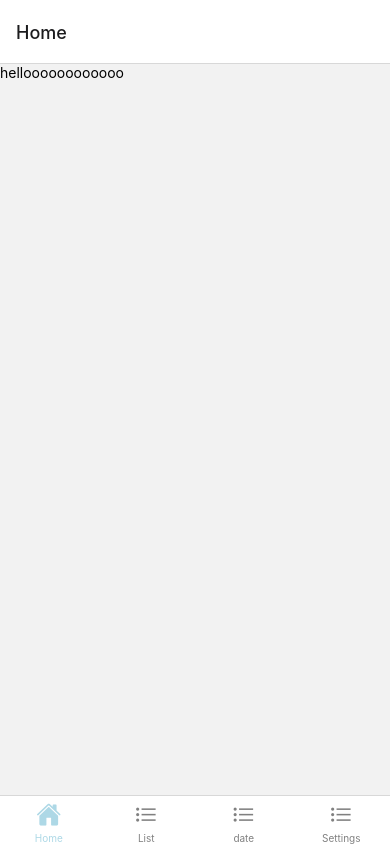
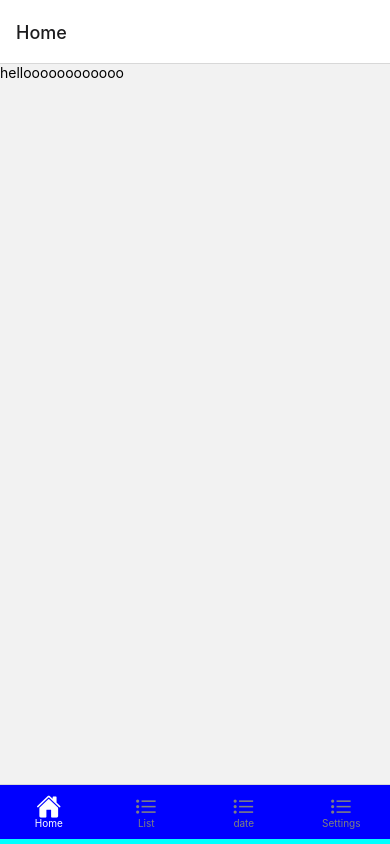
Before and after one commit to Chelmid/React-native-cards, a React Native app: screen /Home in a window 390 px wide. Built offline with nearby package versions, Linux system fonts and the light colour scheme; what expo-web-browser would draw is missing.

Commit message:
personnalisation menubar

```diff
--- a/client/screens/MenuBar.js
+++ b/client/screens/MenuBar.js
@@ -15,16 +15,12 @@ const Tab = createBottomTabNavigator();
 
 export default function MenuBar() {
 
-  const selectionIcon = () => {
-
-  }
-
   return (
-    <Tab.Navigator style={styles.MenuBar}
+    <Tab.Navigator
+     tabBarColor={{ backgroundColor: '#694fad' }}
       screenOptions={({ route }) => ({
           tabBarIcon: ({ focused, color, size }) => {
 
-            selectionIcon()
             let iconName;
 
             if (route.name === 'Home') {
@@ -38,27 +34,47 @@ export default function MenuBar() {
             }
 
             // You can return any component that you like here!
-            return <Ionicons name={iconName} size={size} color={color} />;
+            console.log(route.name)
+            return <Ionicons name={iconName} size={size} color={color}/>;
           },
-          tabBarActiveTintColor: 'lightblue',
+          tabBarActiveTintColor: 'white',
           tabBarInactiveTintColor: 'gray',
-            height: 1000,
-            paddingTop: 50,
+          tabBarStyle: {
+              backgroundColor: route.name === 'Home' ? "blue" :'green',
+              paddingBottom : 10,
+              paddingTop : 10,
+              height : 60,
+              borderBottomWidth: 5,
+              borderBottomColor : 'aqua'
+            },
         })}
       >
       <Tab.Screen name="Home" component={HomeScreen} style={styles.MenuBar}/>
       <Tab.Screen name="List" component={SettingsScreen} />
       <Tab.Screen name="date" component={HomeScreen} />
       <Tab.Screen name="Settings" component={SettingsScreen} />
+
     </Tab.Navigator>
+    //   <Tab.Navigator
+    //     initialRouteName="Home"
+    //     activeColor="red"
+    //     inactiveColor="black"
+    //     tabBarStyle={{ backgroundColor: 'bleu' }}
+    //     screenOptions={{
+    //       tabBarStyle: {
+    //         backgroundColor: 'green',
+    //       },
+    //     }}
+    //   >
+    //     <Tab.Screen name="Home" component={HomeScreen} />
+    //     <Tab.Screen name="Settings" component={SettingsScreen} />
+    //   </Tab.Navigator>
   );
 }
 
 const styles = StyleSheet.create({
   MenuBar : {
-    marginBottom : 10,
-    marginTop : 10,
-    height: 1000,
-    paddingTop: 50,
+    borderBottomWidth: 5,
+    borderBottomColor : 'aqua'
   }
 });
--- a/package.json
+++ b/package.json
@@ -10,6 +10,7 @@
   "dependencies": {
     "@expo/webpack-config": "^0.17.0",
     "@react-navigation/bottom-tabs": "^6.4.0",
+    "@react-navigation/material-bottom-tabs": "^6.2.4",
     "@react-navigation/native": "^6.0.13",
     "@react-navigation/native-stack": "^6.9.1",
     "expo": "~46.0.16",
@@ -20,8 +21,10 @@
     "react": "18.0.0",
     "react-dom": "18.0.0",
     "react-native": "0.69.6",
+    "react-native-paper": "^4.12.5",
     "react-native-safe-area-context": "4.3.1",
     "react-native-screens": "~3.15.0",
+    "react-native-vector-icons": "^9.2.0",
     "react-native-web": "~0.18.7"
   },
   "devDependencies": {
```
Also changed, not shown: 1 other file (tests, documents, lock files or other folders).
